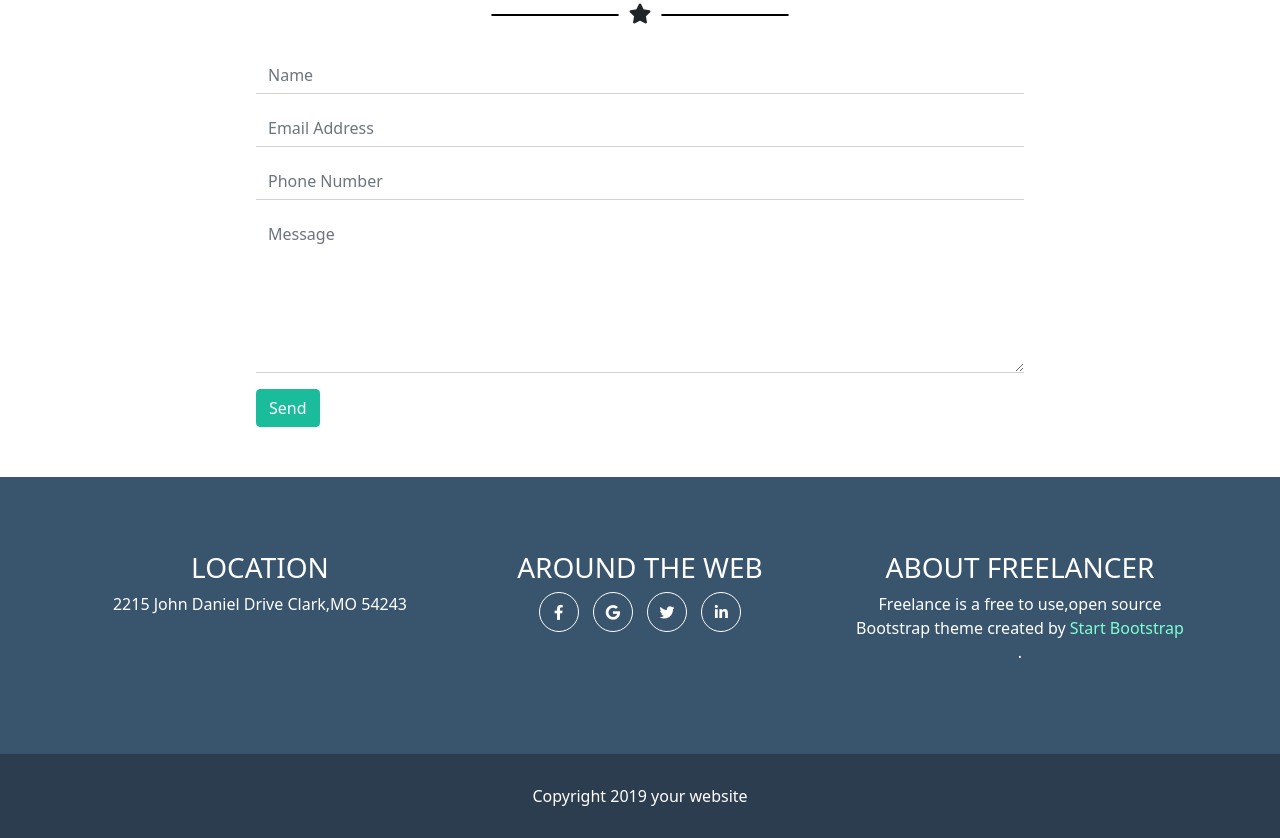
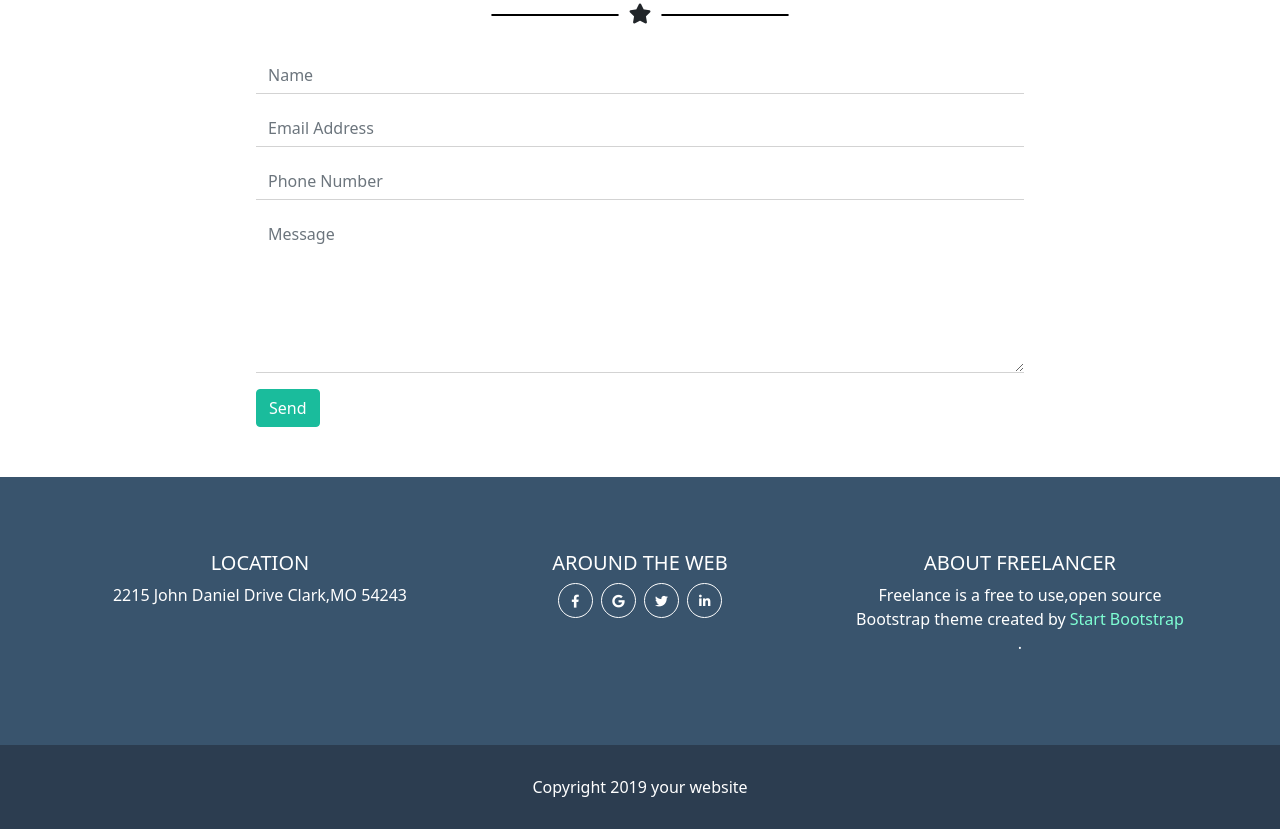
Before and after one commit to davidecarta470/html-css-bootstrap-freelancer, a plain HTML site: page index.html in a window 1280 px wide. Shown: the part 1744-2582 px from the top of the page. Drawn offline with nearby package versions, Linux system fonts and the light colour scheme.

Commit message:
header +footer

```diff
--- a/css/style.css
+++ b/css/style.css
@@ -110,14 +110,17 @@ form{
   color: white;
   text-align: center;
 }
+h3{
+  font-size: 20px;
+}
 .dc-borderfont i{
-  font-size: 15px;
+  font-size: 13px;
   border: 1px solid white;
-  width: 40px;
-  height:40px;
-  line-height: 40px;
+  width: 35px;
+  height:35px;
+  line-height: 35px;
   border-radius:50%;
-  margin: 0 5px;
+  margin: 0 2px;
 
 }
 .dc-creator{
--- a/index.html
+++ b/index.html
@@ -34,7 +34,7 @@
       </ul>
     </div>
     <div class="d-md-none">
-      <i class="fad fa-bars"></i>
+      <span class="navbar-toggler-icon"></span>
     </div>
 
 
```
